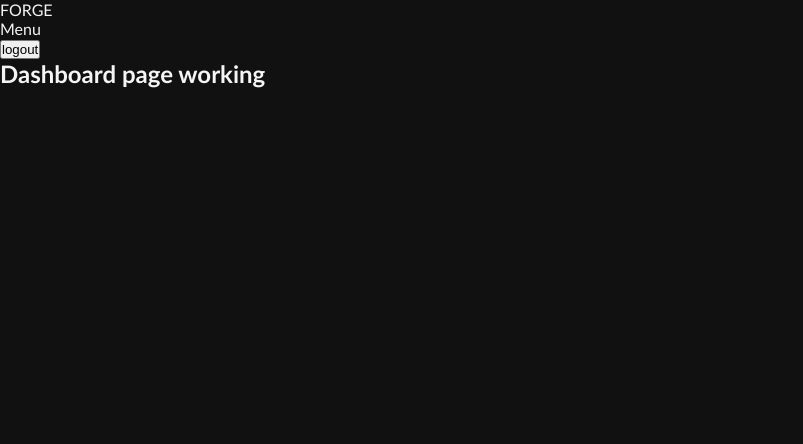
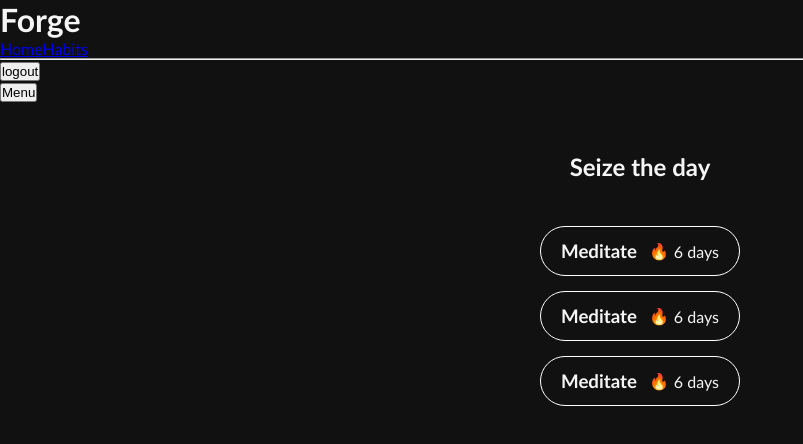
Before and after one commit to felipe-u/Forge, a React (Vite) app: page /login in a window 1280 px wide. Both pictures are taken after a click on the button "Login". Shown: the top 444 px of the page, without its empty margins (0-803 px from the left). Built offline with nearby package versions, Linux system fonts and the light colour scheme.

Commit message:
feat (Dashboard): Implement sidebar menu, habits elements and set basic layout styles

```diff
--- /dev/null
+++ b/src/components/Habit.tsx
@@ -0,0 +1,11 @@
+export const Habit = () => {
+  return (
+    <div className='habit-container'>
+      <h3>Meditate</h3>
+      <div className='streak'>
+        <p>🔥</p>
+        <p>6 days</p>
+      </div>
+    </div>
+  )
+}
--- a/src/layouts/AppLayout.tsx
+++ b/src/layouts/AppLayout.tsx
@@ -1,16 +1,45 @@
-import { Outlet } from 'react-router'
+import { NavLink, Outlet } from 'react-router'
 import { useAuth } from '../hooks/useAuth'
+import { useState } from 'react'
+// import '../styles/Home.css'
 
 export default function AppLayout() {
   const { logout } = useAuth()
+  const [toggleMenu, setToggleMenu] = useState(false)
+
+  const hideSideMenu = () => {
+    setToggleMenu(false)
+  }
 
   return (
     <>
-      <header>FORGE</header>
-      <nav>Menu</nav>
-      <button onClick={logout}>logout</button>
+      <header>
+        <h1>Forge</h1>
+      </header>
+      <div className='app-layout'>
+        <div className={`nav-container ${toggleMenu ? 'opened' : ''}`}>
+          <nav>
+            <NavLink to='/' onClick={hideSideMenu}>
+              Home
+            </NavLink>
+            <NavLink to='/habits' onClick={hideSideMenu}>
+              Habits
+            </NavLink>
+            <hr />
+            <button onClick={logout}>logout</button>
+          </nav>
+          <button
+            className='menu-btn'
+            onClick={() => setToggleMenu(!toggleMenu)}
+          >
+            Menu
+          </button>
+        </div>
 
-      <Outlet />
+        <main className='app-main'>
+          <Outlet />
+        </main>
+      </div>
     </>
   )
 }
--- a/src/layouts/AuthLayout.tsx
+++ b/src/layouts/AuthLayout.tsx
@@ -3,7 +3,7 @@ import '../styles/Auth.css'
 
 export default function AuthLayout() {
   return (
-    <main>
+    <main className='auth-main'>
       <Outlet />
     </main>
   )
--- a/src/pages/private/Dashboard.tsx
+++ b/src/pages/private/Dashboard.tsx
@@ -1,3 +1,15 @@
-export default function Dashboard () {
-    return (<h2>Dashboard page working</h2>)
+import { Habit } from '../../components/Habit'
+import '../../styles/Dashboard.css'
+
+export default function Dashboard() {
+  return (
+    <section>
+      <h2>Seize the day</h2>
+      <div className='habits-container'>
+        <Habit />
+        <Habit />
+        <Habit />
+      </div>
+    </section>
+  )
 }
--- a/src/styles/Auth.css
+++ b/src/styles/Auth.css
@@ -1,4 +1,4 @@
-main {
+.auth-main {
   width: 100%;
   height: 100vh;
   display: grid;
@@ -16,7 +16,7 @@ main {
   text-align: center;
 }
 
-form {
+.auth-container form {
   border: 1px solid white;
   display: flex;
   flex-direction: column;
--- /dev/null
+++ b/src/styles/Dashboard.css
@@ -0,0 +1,30 @@
+section {
+  display: flex;
+  flex-direction: column;
+  place-items: center;
+  gap: 45px;
+  padding: 50px 0;
+}
+
+.habits-container {
+    display: flex;
+    flex-direction: column;
+    gap: 15px;
+}
+
+.habit-container {
+  border: 1px solid white;
+  display: flex;
+  align-items: center;
+  justify-content: space-between;
+  width: 200px;
+  padding: 0 20px;
+  height: 50px;
+  border-radius: 50px;
+}
+
+.streak {
+  display: flex;
+  align-items: center;
+  gap: 5px;
+}
--- /dev/null
+++ b/src/styles/Home.css
@@ -0,0 +1,34 @@
+header {
+  text-align: center;
+  padding: 15px 0;
+  background-color: darkslategray;
+}
+
+.app-layout {
+  position: relative;
+}
+
+.nav-container {
+  position: absolute;
+  top: 0;
+  display: flex;
+  align-items: center;
+  transform: translateX(-60px);
+  transition: 0.3s ease;
+}
+
+.nav-container.opened {
+  transform: none;
+}
+
+nav {
+  display: flex;
+  flex-direction: column;
+  background-color: whitesmoke;
+  gap: 10px;
+  padding: 10px;
+}
+
+.menu-btn {
+  transform: rotate(-90deg);
+}
```
